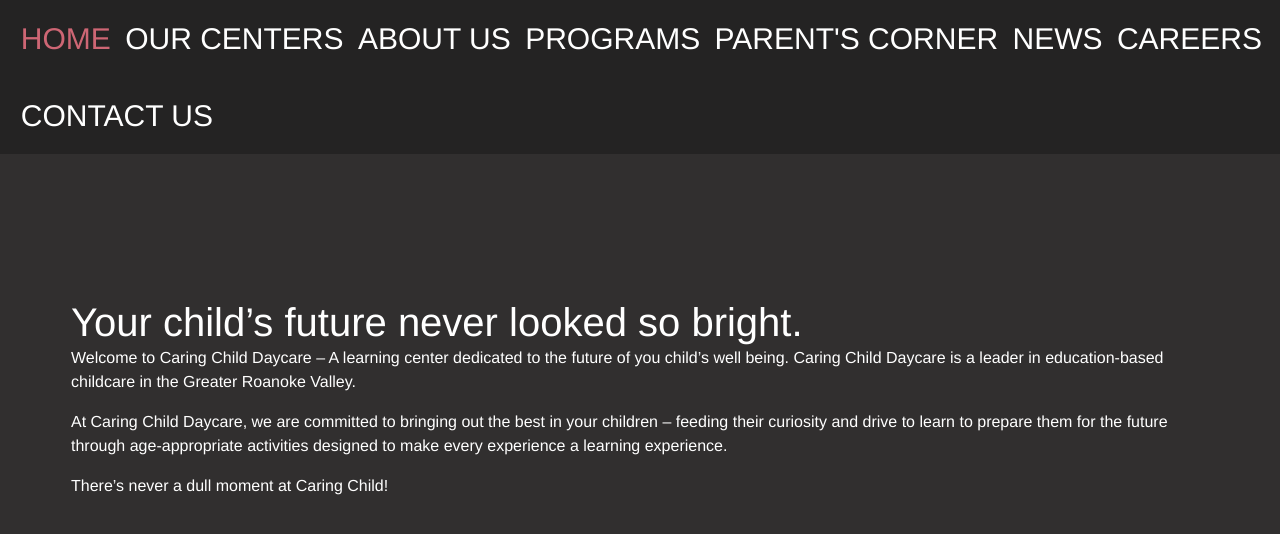
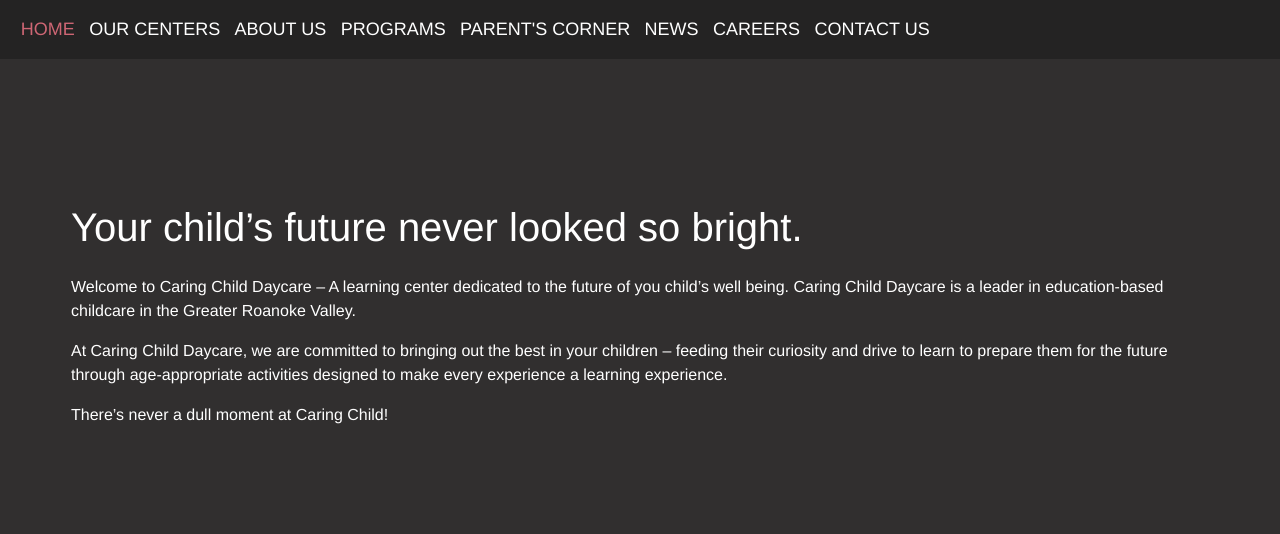
Before and after one commit to Unesdala/Caring-Child-Daycare, a React app: page / in a window 1280 px wide. Shown: the top 534 px of the page. Built offline with nearby package versions, Linux system fonts and the light colour scheme; a web font is replaced by a local one.

Commit message:
Updated menu link sizing on desktop

```diff
--- a/src/containers/Homepage/HomepageContent.js
+++ b/src/containers/Homepage/HomepageContent.js
@@ -3,6 +3,7 @@ import React from 'react';
 const HomeContent = () => (
   <div className="homepage">
     <h1>Your child’s future never looked so bright.</h1>
+    <br />
     <p>
       Welcome to Caring Child Daycare – A learning center dedicated to the future of you child’s well being.
       Caring Child Daycare is a leader in education-based childcare in the Greater Roanoke Valley.
--- a/static/css/_menu.scss
+++ b/static/css/_menu.scss
@@ -17,7 +17,7 @@
         .nav-link {
             position: relative;
             padding: 0 .3rem 0 0 !important;
-            font-size: 30px;
+            font-size: 18px;
             text-transform: uppercase;
             font-weight: 300;
             color: set-text-color($primary-color);
```
Also changed, not shown: 1 other file (tests, documents, lock files or other folders).
